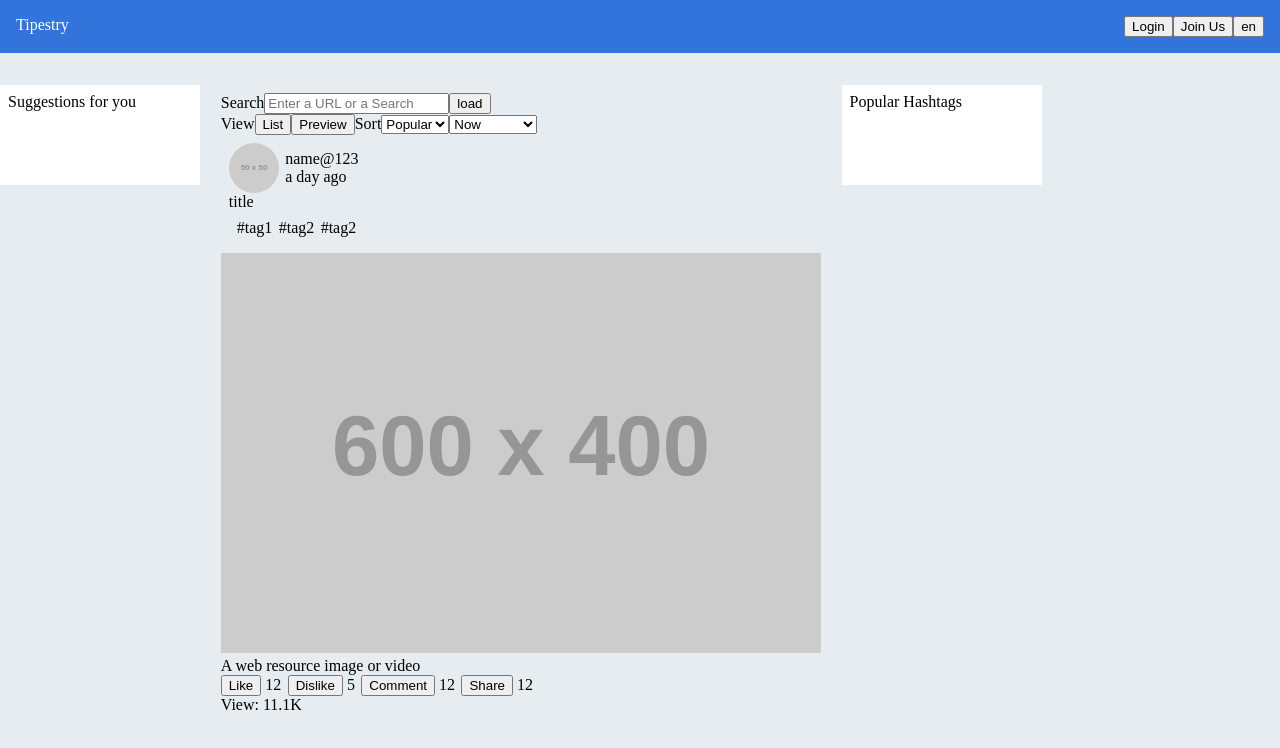
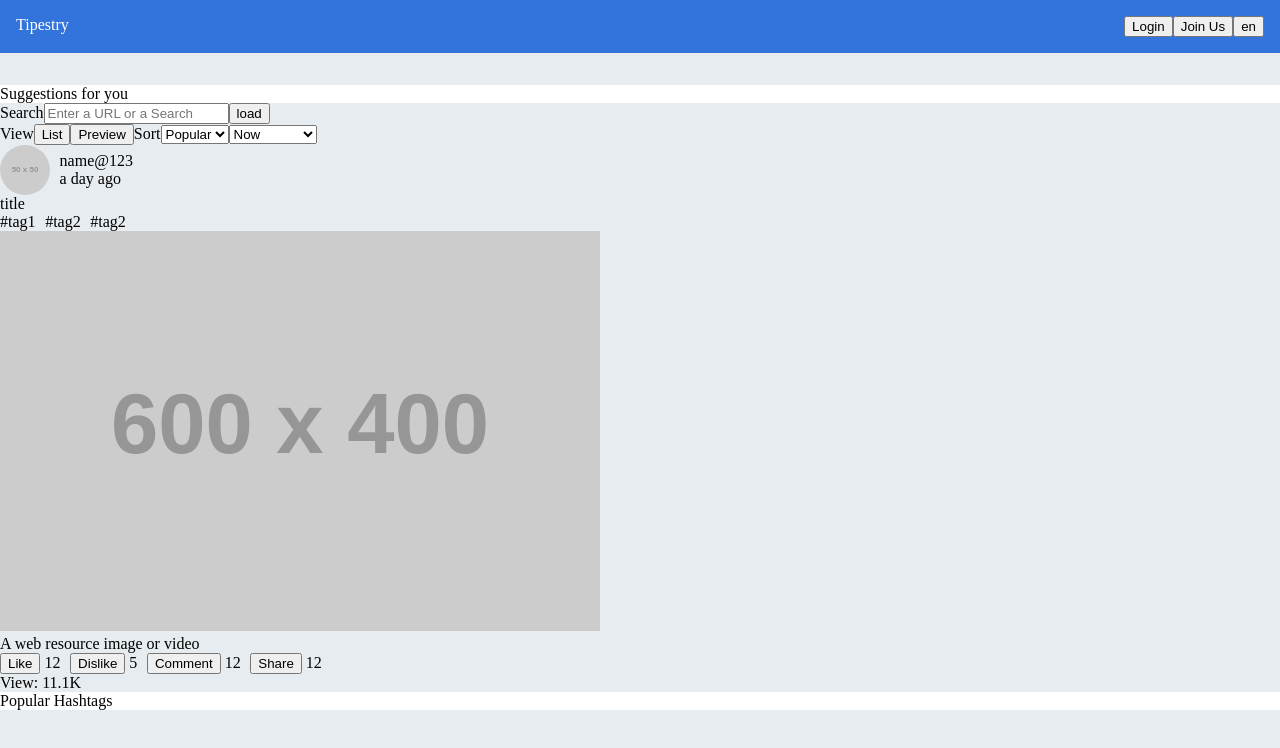
Before and after one commit to harrison-nc/tipestry-frontend, a React (Create React App) app: page / in a window 1280 px wide. Shown: the top 748 px of the page. Built offline with nearby package versions, Linux system fonts and the light colour scheme.

Commit message:
Refactor App.css

```diff
--- a/src/css/App.css
+++ b/src/css/App.css
@@ -1,11 +1,13 @@
 :root {
-  --gap-small: 0.2em;
-  --gap-medium: 0.4em;
-  --gap-large: 0.6em;
-  --gap-extra-large: 0.8em;
+  --gap-extra-small: 0.2;
+  --gap-small: 0.4em;
+  --gap-medium: 0.6em;
+  --gap-large: 0.8em;
+  --gap-extra-large: 1em;
 
-  --size-extra-small: 4px;
-  --size-small: 8px;
+  --size-extra-small: 2px;
+  --size-small: 4px;
+  --size-normal: 8px;
   --size-medium: 16px;
   --size-large: 32px;
   --size-extra-large: 64px;
@@ -33,10 +35,14 @@
 }
 
 .pt-4 {
+  padding-top: var(--size-normal);
+}
+
+.pt-5 {
   padding-top: var(--size-small);
 }
 
-.pt-5 {
+.pt-6 {
   padding-top: var(--size-extra-small);
 }
 
@@ -56,11 +62,16 @@
 }
 
 .py-4 {
+  padding-top: var(--size-normal);
+  padding-bottom: var(--size-normal);
+}
+
+.py-5 {
   padding-top: var(--size-small);
   padding-bottom: var(--size-small);
 }
 
-.py-5 {
+.py-6 {
   padding-top: var(--size-extra-small);
   padding-bottom: var(--size-extra-small);
 }
@@ -81,35 +92,48 @@
 }
 
 .px-4 {
+  padding-left: var(--size-normal);
+  padding-right: var(--size-normal);
+}
+
+.px-5 {
   padding-left: var(--size-small);
   padding-right: var(--size-small);
 }
 
-.px-5 {
+.px-6 {
   padding-left: var(--size-extra-small);
   padding-right: var(--size-extra-small);
 }
 
+.is-flex {
+  display: flex;
+}
+
+.flex-column {
+  flex-direction: column;
+  row-gap: var(--size-large);
+}
+
+.has-background-white {
+  background-color: var(--color-white);
+}
+
 .main {
+  box-sizing: border-box;
+  background-color: var(--main-bg-color);
   height: 100vh;
-  background-color: var(--main-bg-color);
-  box-sizing: border-box;
 }
 
 .block {
-  padding: var(--size-small);
   box-sizing: border-box;
 }
 
 .box {
-  min-width: 200px;
-  min-height: 100px;
   background-color: var(--color-white);
-  align-self: start;
 }
 
 .container {
-  display: flex;
   column-gap: var(--gap-extra-large);
 }
 
```
